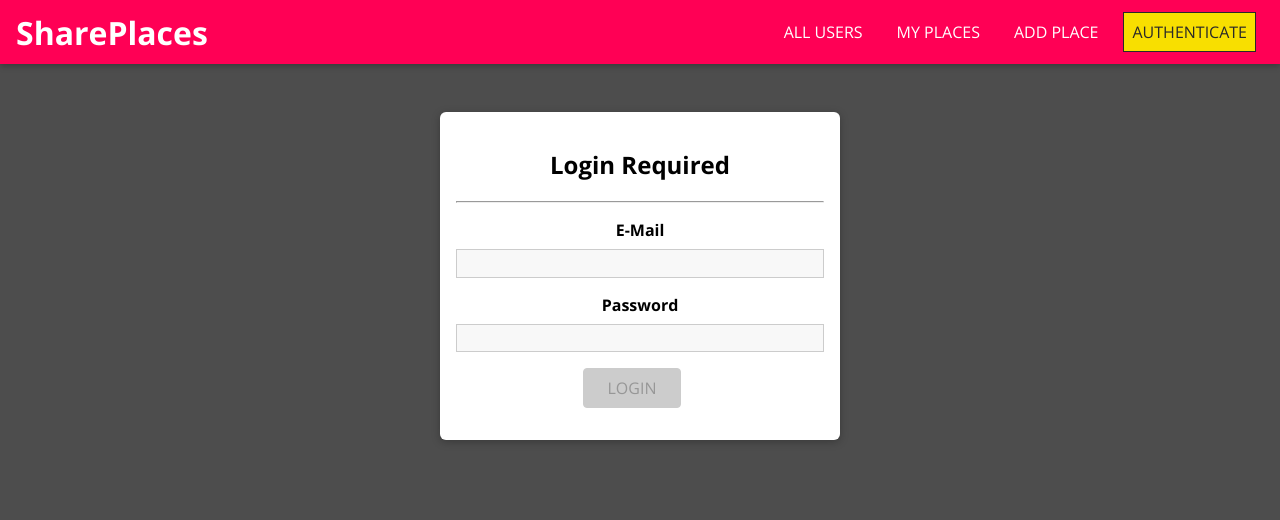
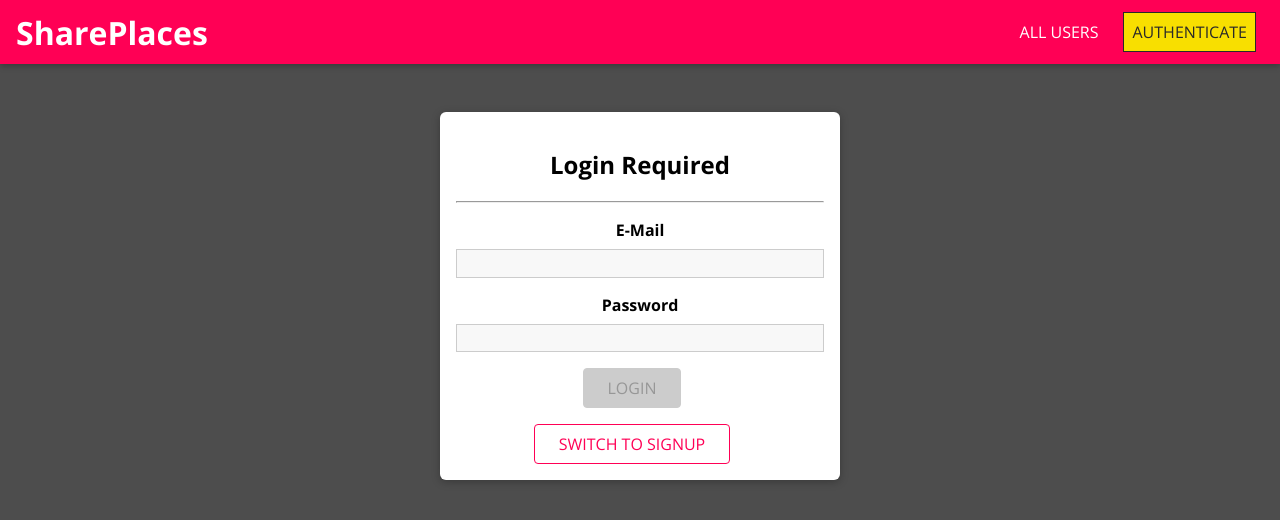
Before and after one commit to AbdAlfadeel-Hamdy/Share-Places, a React (Create React App) app: page /auth in a window 1280 px wide. Shown: the top 520 px of the page. Built offline with nearby package versions, Linux system fonts and the light colour scheme.

Commit message:
add auth context

```diff
--- a/src/App.tsx
+++ b/src/App.tsx
@@ -1,25 +1,53 @@
-import { BrowserRouter, Routes, Route } from "react-router-dom";
+import { BrowserRouter, Routes, Route, Navigate } from "react-router-dom";
 import Users from "./users/pages/Users";
 import NewPlace from "./places/pages/NewPlace";
 import MainNavigation from "./shared/components/Navigation/MainNavigation";
 import UserPlaces from "./places/pages/UserPlaces";
 import UpdatePlace from "./places/pages/UpdatePlace";
 import Auth from "./users/pages/Auth";
+import AuthContext from "./shared/context/auth-context";
+import { useCallback, useState } from "react";
 
 const App: React.FC = () => {
-  return (
-    <BrowserRouter>
-      <MainNavigation />
-      <main>
+  const [isLoggedIn, setIsLoggedIn] = useState(false);
+  const loginHandler = useCallback(() => {
+    setIsLoggedIn(true);
+  }, []);
+  const logoutHandler = useCallback(() => {
+    setIsLoggedIn(false);
+  }, []);
+  const value = {
+    isLoggedIn,
+    login: loginHandler,
+    logout: logoutHandler,
+  };
+  let routes;
+  if (isLoggedIn)
+    routes = (
       <Routes>
         <Route path="/" element={<Users />} />
         <Route path="/:userId/places" element={<UserPlaces />} />
         <Route path="/places/new" element={<NewPlace />} />
         <Route path="/places/:placeId" element={<UpdatePlace />} />
+        <Route path="*" element={<Navigate to="/" replace />} />
+      </Routes>
+    );
+  else
+    routes = (
+      <Routes>
+        <Route path="/" element={<Users />} />
+        <Route path="/:userId/places" element={<UserPlaces />} />
         <Route path="/auth" element={<Auth />} />
+        <Route path="*" element={<Navigate to="/auth" replace />} />
       </Routes>
-      </main>
+    );
+  return (
+    <AuthContext.Provider value={value}>
+      <BrowserRouter>
+        <MainNavigation />
+        <main>{routes}</main>
       </BrowserRouter>
+    </AuthContext.Provider>
   );
 };
 
--- a/src/places/components/PlaceItem.tsx
+++ b/src/places/components/PlaceItem.tsx
@@ -1,4 +1,4 @@
-import React, { useState } from "react";
+import React, { useContext, useState } from "react";
 
 import { Place } from "../../store";
 import Card from "../../shared/components/UIElements/Card";
@@ -7,12 +7,14 @@ import Modal from "../../shared/components/UIElements/Modal";
 import Map from "./Map";
 
 import styles from "./PlaceItem.module.css";
+import AuthContext from "../../shared/context/auth-context";
 
 interface PlaceItemProps {
   place: Place;
 }
 
 const PlaceItem: React.FC<PlaceItemProps> = ({ place }) => {
+  const { isLoggedIn } = useContext(AuthContext);
   const [showMap, setShowMap] = useState(false);
   const [showConfirmodal, setShowDeleteModal] = useState(false);
   const showMapHandler = () => {
@@ -80,10 +82,12 @@ const PlaceItem: React.FC<PlaceItemProps> = ({ place }) => {
             <Button inverse onClick={showMapHandler}>
               VIEW ON MAP
             </Button>
-            <Button to={`/places/${place.id}`}>EDIT</Button>
-            <Button danger onClick={showdeleteWarninghandler}>
-              DELETE
-            </Button>
+            {isLoggedIn && <Button to={`/places/${place.id}`}>EDIT</Button>}
+            {isLoggedIn && (
+              <Button danger onClick={showdeleteWarninghandler}>
+                DELETE
+              </Button>
+            )}
           </div>
         </Card>
       </li>
--- a/src/shared/components/FormElements/Button.tsx
+++ b/src/shared/components/FormElements/Button.tsx
@@ -11,7 +11,7 @@ interface ButtonProps {
   inverse?: boolean;
   disabled?: boolean;
   type?: "button" | "submit" | "reset";
-  onClick?: () => void;
+  onClick?: (e?: any) => void;
 }
 
 const Button: React.FC<ButtonProps> = ({
--- a/src/shared/components/Navigation/NavLinks.tsx
+++ b/src/shared/components/Navigation/NavLinks.tsx
@@ -1,22 +1,36 @@
 import { NavLink } from "react-router-dom";
 
 import styles from "./NavLinks.module.css";
+import { useContext } from "react";
+import AuthContext from "../../context/auth-context";
 
 const NavLinks: React.FC = () => {
+  const { isLoggedIn, logout } = useContext(AuthContext);
   return (
     <ul className={styles["nav-links"]}>
       <li>
         <NavLink to="/">ALL USERS</NavLink>
       </li>
+      {isLoggedIn && (
         <li>
           <NavLink to="/1/places">MY PLACES</NavLink>
         </li>
+      )}
+      {isLoggedIn && (
         <li>
           <NavLink to="/places/new">ADD PLACE</NavLink>
         </li>
+      )}
+      {!isLoggedIn && (
         <li>
           <NavLink to="/auth">AUTHENTICATE</NavLink>
         </li>
+      )}
+      {isLoggedIn && (
+        <li>
+          <button onClick={logout}>LOGOUT</button>
+        </li>
+      )}
     </ul>
   );
 };
--- /dev/null
+++ b/src/shared/context/auth-context.tsx
@@ -0,0 +1,9 @@
+import { createContext } from "react";
+
+const AuthContext = createContext({
+  isLoggedIn: false,
+  login: () => {},
+  logout: () => {},
+});
+
+export default AuthContext;
--- a/src/users/pages/Auth.tsx
+++ b/src/users/pages/Auth.tsx
@@ -1,3 +1,5 @@
+import { useContext, useState } from "react";
+
 import Button from "../../shared/components/FormElements/Button";
 import Input from "../../shared/components/FormElements/Input/Input";
 import Card from "../../shared/components/UIElements/Card";
@@ -5,12 +7,16 @@ import useForm from "../../shared/hooks/form-hook";
 import {
   VALIDATOR_EMAIL,
   VALIDATOR_MINLENGTH,
+  VALIDATOR_REQUIRE,
 } from "../../shared/utils/validators";
 
 import styles from "./Auth.module.css";
+import AuthContext from "../../shared/context/auth-context";
 
 const Auth: React.FC = () => {
-  const { state, changeInputHandler } = useForm({
+  const { login } = useContext(AuthContext);
+  const [isLoginMode, setIsLoginMode] = useState(true);
+  const { state, changeInputHandler, setFormData } = useForm({
     inputs: {
       email: {
         value: "",
@@ -24,11 +30,46 @@ const Auth: React.FC = () => {
     isValid: false,
   });
 
+  const switchModeHandler = () => {
+    if (!isLoginMode) {
+      setFormData({
+        inputs: {
+          email: state.inputs.email,
+          password: state.inputs.password,
+        },
+        isValid: state.inputs.email.isValid && state.inputs.password.isValid,
+      });
+    } else {
+      setFormData({
+        inputs: state.inputs,
+        isValid: false,
+      });
+    }
+    setIsLoginMode((prevMode) => !prevMode);
+  };
+
+  const submitFormHandler = (e: React.FormEvent<HTMLFormElement>) => {
+    e.preventDefault();
+    console.log(state.inputs);
+    login();
+  };
+
   return (
     <Card className={styles.authentication}>
       <h2>Login Required</h2>
       <hr />
-      <form>
+      <form onSubmit={submitFormHandler}>
+        {!isLoginMode && (
+          <Input
+            id="name"
+            label="Your Name"
+            elementType="input"
+            type="text"
+            onChange={changeInputHandler}
+            errorMsg="Please enter your name."
+            validators={[VALIDATOR_REQUIRE()]}
+          />
+        )}
         <Input
           id="email"
           label="E-Mail"
@@ -48,9 +89,12 @@ const Auth: React.FC = () => {
           validators={[VALIDATOR_MINLENGTH(8)]}
         />
         <Button type="submit" disabled={!state.isValid}>
-          LOGIN
+          {isLoginMode ? "LOGIN" : "SIGNUP"}
         </Button>
       </form>
+      <Button inverse onClick={switchModeHandler}>
+        SWITCH TO {isLoginMode ? "SIGNUP" : "LOGIN"}
+      </Button>
     </Card>
   );
 };
```
Lines whose indentation alone changed are shown as unchanged.
